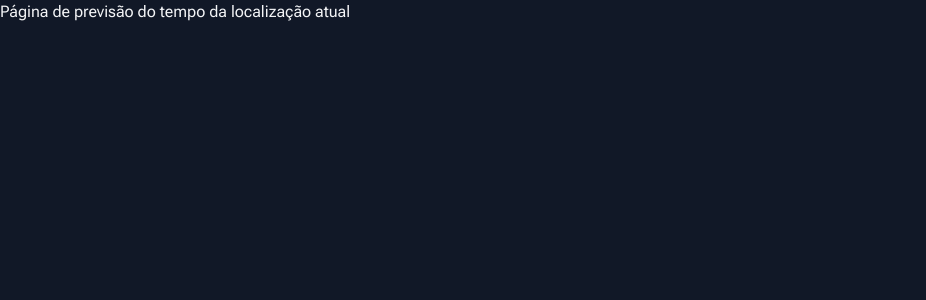
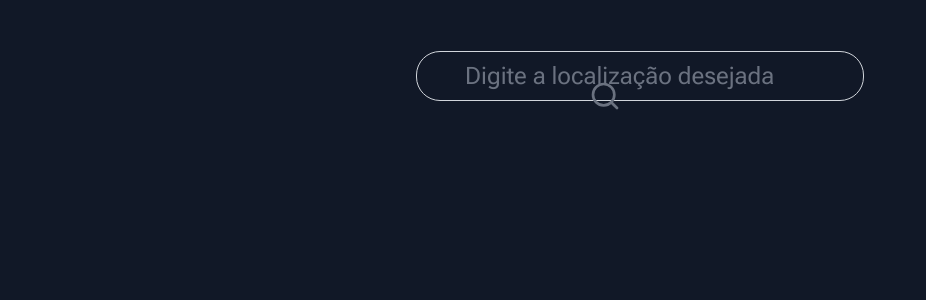
Before and after one commit to MarceloKade/clima-atual, a Next.js app: page / in a window 1280 px wide. Shown: the top 300 px of the page, without its empty margins (0-926 px from the left). Built offline with nearby package versions, Linux system fonts and the light colour scheme.

Commit message:
Ajustes no arquivo para consumo da api, na página principal e no componente de pesquisa

```diff
--- /dev/null
+++ b/src/app/api/weather.tsx
@@ -0,0 +1,68 @@
+import { useEffect, useState } from 'react';
+import axios from 'axios';
+
+interface WeatherData {
+    name: string;
+    temperature: number;
+    humidity: number;
+    description: string;
+}
+
+const apiKey = '5686e882ddf3ae0e4f47f7f176080b5c';
+
+const HomePage = () => {
+    const [weatherData, setWeatherData] = useState<WeatherData | null>(null);
+
+    useEffect(() => {
+        const getLocationWeather = async () => {
+            try {
+                if (navigator.geolocation) {
+                    navigator.geolocation.getCurrentPosition(
+                        async (position) => {
+                            const { latitude, longitude } = position.coords;
+                            const response = await axios.get(`https://api.openweathermap.org/data/2.5/weather?lat=${latitude}&lon=${longitude}&appid=${apiKey}`);
+                            const { name, main, weather } = response.data;
+                            const { temp, humidity } = main;
+                            const { description } = weather[0];
+
+                            const weatherData: WeatherData = {
+                                name,
+                                temperature: temp,
+                                humidity,
+                                description,
+                            };
+
+                            setWeatherData(weatherData);
+                        },
+                        (error) => {
+                            console.error('Erro ao obter a localização!', error);
+                        }
+                    );
+                } else {
+                    console.error('Geolocalização não é suportada pelo navegador.');
+                }
+            } catch (error) {
+                console.error('Erro ao obter os dados do clima:', error);
+            }
+        };
+
+        getLocationWeather();
+    }, []);
+
+    return (
+        <div>
+            {weatherData ? (
+                <div>
+                    <h1>{weatherData.name}</h1>
+                    <p>Temperatura: {weatherData.temperature}</p>
+                    <p>Umidade do ar: {weatherData.humidity}</p>
+                    <p>Descrição do clima: {weatherData.description}</p>
+                </div>
+            ) : (
+                <p>Carregando...</p>
+            )}
+        </div>
+    );
+};
+
+export default HomePage;
--- a/src/app/location-search/page.tsx
+++ /dev/null
@@ -1,7 +0,0 @@
-export default function Home() {
-    return (
-        <div>
-            <h1>Página para localização da cidade</h1>
-        </div>
-    )
-}
--- a/src/app/page.tsx
+++ b/src/app/page.tsx
@@ -1,7 +1,11 @@
+import { Search } from "@/components/Search";
+
 export default function Home() {
   return (
-    <div>
-      <h1>Página de previsão do tempo da localização atual</h1>
-    </div>
+    <main>
+      <div>
+        <Search type="string" />
+      </div>
+    </main>
   )
 }
--- a/src/app/pages/api/weather.tsx
+++ /dev/null
@@ -1,47 +0,0 @@
-import { useEffect, useState } from 'react';
-import axios from 'axios';
-
-const apiKey = '5686e882ddf3ae0e4f47f7f176080b5c';
-
-const getWeatherDataByCoordinates = async (latitude: number, longitude: number) => {
-    try {
-        const response = await axios.get(`https://api.openweathermap.org/data/2.5/weather?lat=${latitude}&lon=${longitude}&appid=${apiKey}`);
-        const { name, main, weather } = response.data;
-        const { temp, humidity } = main;
-        const { description } = weather[0];
-
-        console.log('Nome da cidade:', name);
-        console.log('Temperatura:', temp);
-        console.log('Umidade do ar:', humidity);
-        console.log('Descrição do clima:', description);
-
-    } catch (error) {
-        console.error('Erro ao obter os dados do clima:', error);
-    }
-};
-
-const HomePage = () => {
-    useEffect(() => {
-        const getLocationWeather = () => {
-            if (navigator.geolocation) {
-                navigator.geolocation.getCurrentPosition(
-                    (position) => {
-                        const { latitude, longitude } = position.coords;
-                        getWeatherDataByCoordinates(latitude, longitude);
-                    },
-                    (error) => {
-                        console.error('Erro ao obter a localização!', error);
-                    }
-                );
-            } else {
-                console.error('Geolocalização não é suportada pelo navegador.');
-            }
-        };
-
-        getLocationWeather();
-    }, []);
-
-    return <div>Conteúdo da página inicial</div>;
-};
-
-export default HomePage;
--- a/src/app/weather-details/page.tsx
+++ /dev/null
@@ -1,7 +0,0 @@
-export default function Home() {
-    return (
-        <div>
-            <h1>Página para mais detalhes sobre o tempo</h1>
-        </div>
-    )
-}
--- a/src/components/Search.tsx
+++ b/src/components/Search.tsx
@@ -1,14 +1,24 @@
+import React from 'react';
+import { FiSearch } from 'react-icons/fi';
+
 interface SearchProps {
-    type: string,
+    type: string;
 }
 
 export function Search(props: SearchProps) {
     return (
-        <div className="flex justify-center min-h-screen">
-            <div className="max-w-[500px]">
-                <input className="w-full border border-orange-300 rounded-md focus:border-orange-500 focus:outline-none" type={props.type} />
+        <div className="flex justify-center min-h-screen mt-[4vw]">
+            <div className="flex-grow max-w-md">
+                <input
+                    className="w-full text-2xl bg-gray-900 text-gray-100 placeholder-gray-500 border rounded-3xl py-2 px-12  focus:outline-none border-gray-300 focus:border-blue-500"
+                    type={props.type}
+                    placeholder="Digite a localização desejada"
+                />
+                <span className="absolute right-[41.2em] top-[6em] transform -translate-y-1/2 text-gray-500">
+                    <FiSearch size={32} />
+                </span>
             </div>
         </div>
 
-    )
+    );
 }
```
